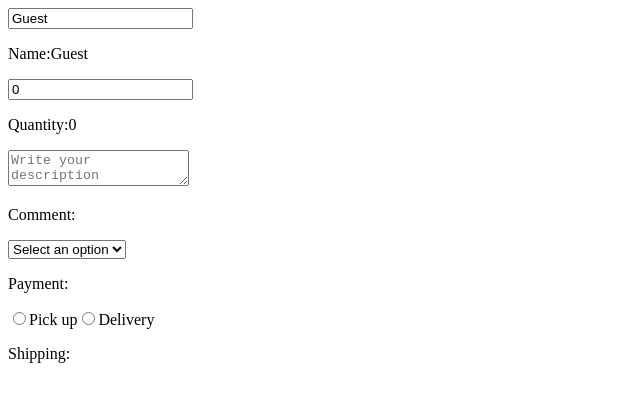
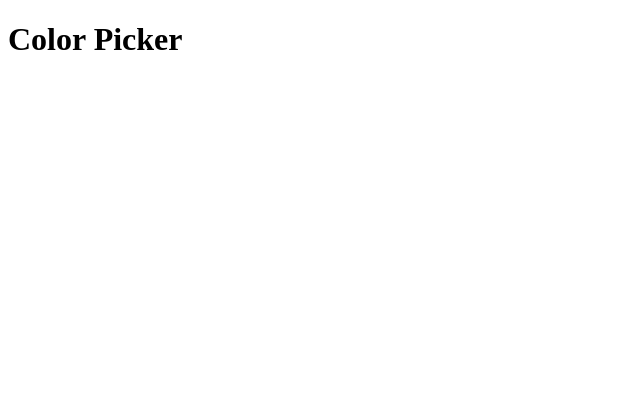
Before and after one commit to 5Akan/React-Tutorial, a React (Vite) app in the folder ak-react-app/: page / in a window 1280 px wide. Shown: the top 402 px of the page, without its empty margins (0-640 px from the left). Built offline with nearby package versions, Linux system fonts and the light colour scheme.

Commit message:
Starting color picking project

```diff
--- a/ak-react-app/src/App.jsx
+++ b/ak-react-app/src/App.jsx
@@ -19,14 +19,17 @@
 //           ex. <input> <textarea> <select> <radio>
 //           triggers a function every time the value of the
 //           input chanages
-import Hookexample from "./HookExample.jsx"
+import Colorpicker from "./Colorpicker.jsx"
 
 
 function App() {
 
 
   return(
-    <Hookexample />
+    <>
+    <Colorpicker />
+    </>
+
   )
 }
 // Time
--- /dev/null
+++ b/ak-react-app/src/Colorpicker.jsx
@@ -0,0 +1,26 @@
+//Color Picker needs
+//Area for selecting the color
+    //html-
+
+//Area that displays the color
+    //html-div area that contains the stateful variable displaying
+        //colors that changes with onChange
+
+
+import React,{useState} from "react"
+function colorPicker(params) {
+    const {color, setColor} = useState("#ffffff");
+    return(
+        <>
+        <div className="color-picker-container">
+            <h1>Color Picker</h1>
+            <div className="color-display" style={{backgroundColor:color}}></div>
+
+
+
+        </div>
+        </>
+    )
+}
+
+export default colorPicker
```
Also changed, not shown: ak-react-app/src/Card Cmp Example/HookExample.jsx (renamed from ak-react-app/src/HookExample.jsx).
